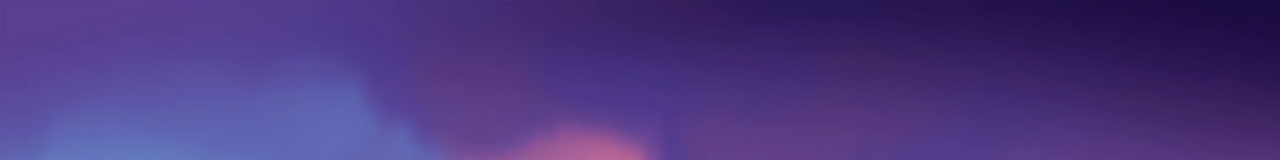
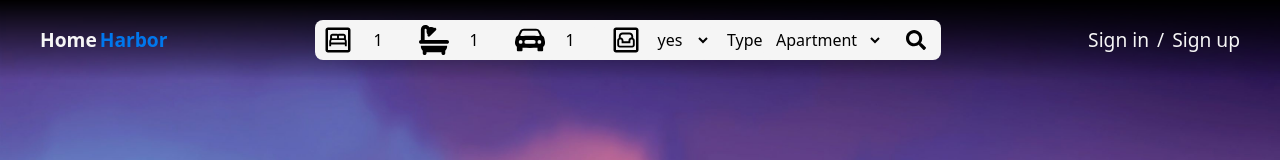
Before and after one commit to real-stanyan/HomeHarbor, a React (Vite) app in the folder frontend/: page / in a window 1280 px wide. Shown: the top 160 px of the page. Built offline with nearby package versions, Linux system fonts and the light colour scheme; no server answers; a web font is replaced by a local one.

Commit message:
header z-index bug fixed

```diff
--- a/frontend/src/components/Header.jsx
+++ b/frontend/src/components/Header.jsx
@@ -44,7 +44,7 @@ export default function Header() {
   return (
     <div
       id="header"
-      className="flex justify-between items-center fixed w-[100vw] h-[80px] mt-[-80px] bg-gradient-to-b from-[black] to-transparent p-5 md:p-10"
+      className="z-50 flex justify-between items-center fixed w-[100vw] h-[80px] mt-[-80px] bg-gradient-to-b from-[black] to-transparent p-5 md:p-10"
     >
       {/* header text */}
       <div
--- a/frontend/src/pages/Search.jsx
+++ b/frontend/src/pages/Search.jsx
@@ -24,7 +24,7 @@ export default function Search() {
   const navigate = useNavigate();
   const [listings, setListings] = useState();
 
-  // render apartment model
+  // render models
   useEffect(() => {
     if (type === "apartment") {
       const canvas = document.getElementById("model");
```
